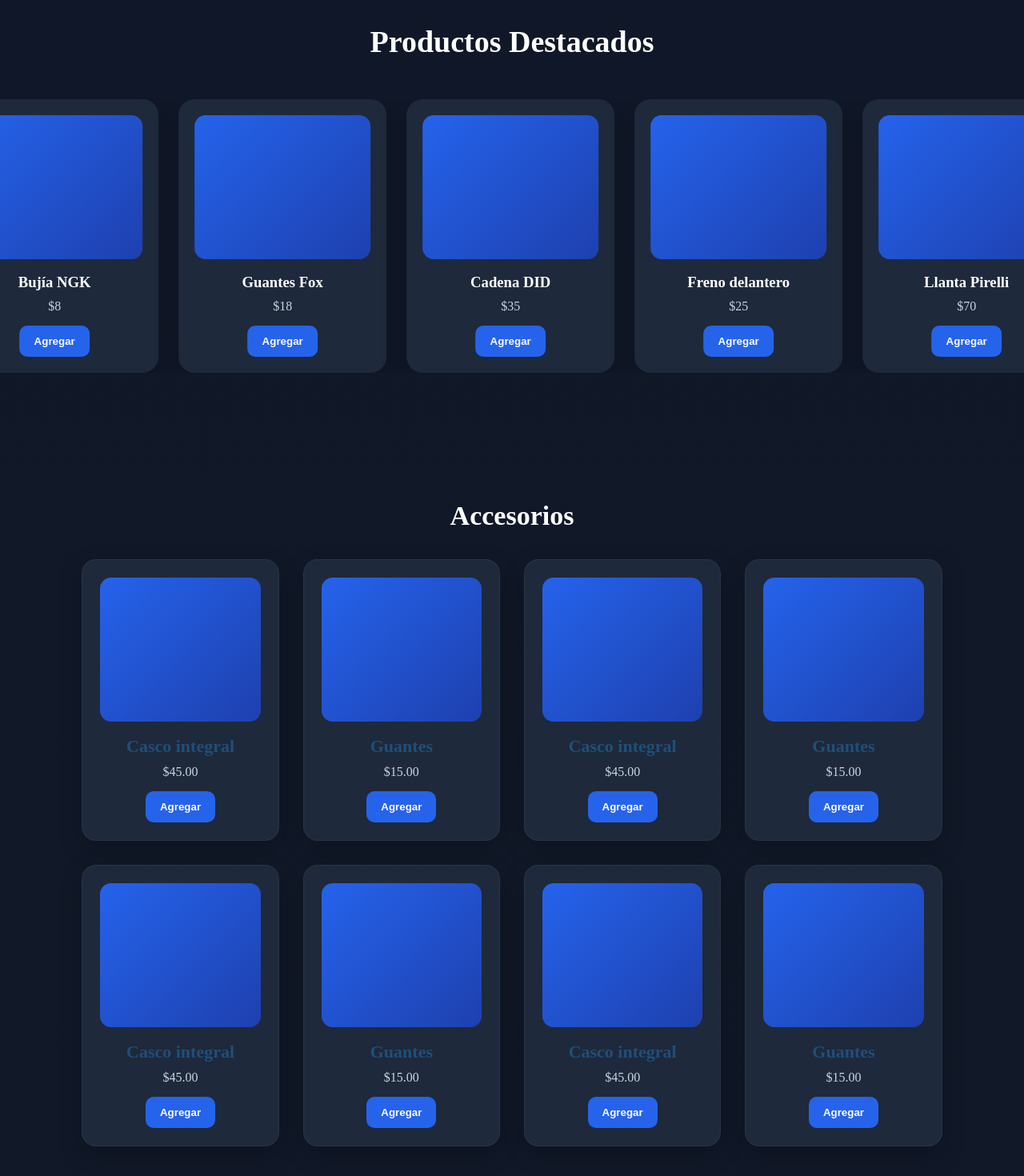
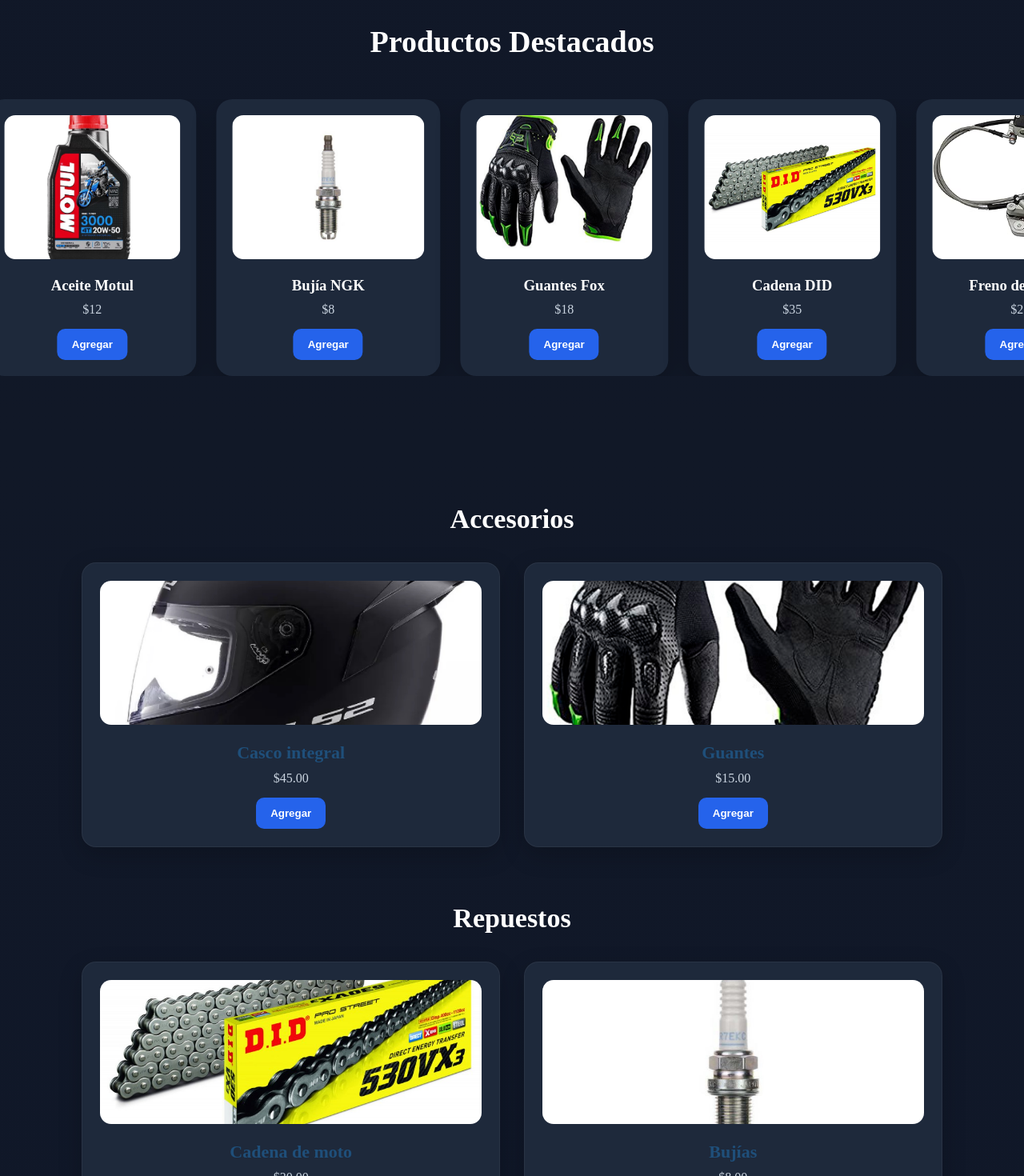
Before and after one commit to hilaaaA1015/MotoRepuestosAv, a React app: page / in a window 1280 px wide. Shown: the part 1560-3030 px from the top of the page at 80% size. Built offline with nearby package versions, Linux system fonts and the light colour scheme; the HTML template or start-up script is replaced by a standard one.

Commit message:
Carrito funcional y demas productos terminados

```diff
--- a/src/pages/Carrito/Carrito.css
+++ b/src/pages/Carrito/Carrito.css
@@ -77,3 +77,52 @@
 .continue-btn:hover{
   background:#2563eb;
 }
+
+.cart-items {
+  max-width: 900px;
+  margin: auto;
+}
+
+.cart-item {
+  display: flex;
+  align-items: center;
+  gap: 20px;
+  background: white;
+  padding: 15px;
+  margin-bottom: 20px;
+  border-radius: 10px;
+}
+
+.cart-image {
+  width: 120px;
+  height: 120px;
+  object-fit: cover;
+  border-radius: 10px;
+}
+.clear-cart-btn {
+  background: #d62828;
+  color: white;
+  border: none;
+  padding: 12px 20px;
+  border-radius: 8px;
+  cursor: pointer;
+  margin-bottom: 25px;
+  font-size: 16px;
+  transition: 0.3s;
+}
+
+.clear-cart-btn:hover {
+  background: #a4161a;
+}
+
+.cart-info {
+  display: flex;
+  flex-direction: column;
+  gap: 10px;
+}
+
+.cart-price {
+  color: #1f4f7a;
+  font-weight: bold;
+  font-size: 18px;
+}
--- a/src/pages/Carrito/Carrito.jsx
+++ b/src/pages/Carrito/Carrito.jsx
@@ -3,7 +3,8 @@
 
 export default function Carrito() {
 
-  const carrito = [];
+  const carrito =
+  JSON.parse(localStorage.getItem("carrito")) || [];
 
   return (
     <section className="cart-page">
@@ -36,9 +37,52 @@
 
         ) : (
 
-          <div>
-            carrito lleno
-          </div>
+          <div className="cart-items">
+
+  <h1>Tu carrito</h1>
+
+  <button
+  className="clear-cart-btn"
+  onClick={() => {
+
+    localStorage.removeItem("carrito");
+
+    window.location.reload();
+
+  }}
+>
+  Vaciar carrito
+</button>
+
+  {carrito.map((p, i) => (
+
+    <div key={i} className="cart-item">
+
+      <img
+        src={p.image}
+        alt={p.name}
+        className="cart-image"
+      />
+
+      <div>
+
+<div className="cart-info">
+
+  <h3>{p.name}</h3>
+
+  <p className="cart-price">
+    Precio: {p.price}
+  </p>
+
+</div>
+
+      </div>
+
+    </div>
+
+  ))}
+
+</div>
 
         )}
 
--- a/src/pages/Home/Home.jsx
+++ b/src/pages/Home/Home.jsx
@@ -1,10 +1,26 @@
 import { useState, useEffect } from "react";
 import Hero from "../../components/Hero/Hero";
 
+//=====================================================
+//Seccion donde se importan las imagenes en el proyecto
+//=====================================================
 
-import img1 from "../../assets/images/carrusel1.png";
-import img2 from "../../assets/images/csrrusel2.png";
-import img3 from "../../assets/images/carrusel3.png";
+import img1  from "../../assets/images/carrusel1.png";
+import img2  from "../../assets/images/csrrusel2.png";
+import img3  from "../../assets/images/carrusel3.png";
+import img4  from "../../assets/productos/aceites/aceitemotul.jpg";
+import img5  from "../../assets/productos/bujias/bujiangk.jpg";
+import img6  from "../../assets/productos/cadenas/cadenadid.jpg";
+import img7  from "../../assets/productos/cascos/cascols2.jpg";
+import img8  from "../../assets/productos/filtros/filtrodeaire.jpg";
+import img9  from "../../assets/productos/frenos/frenodelantero.jpg";
+import img10 from "../../assets/productos/guantes/guantesfox.jpg";
+import img11 from "../../assets/productos/kitluces/kitlucesled.jpg";
+import img12 from "../../assets/productos/llantas/llantapireli.jpg";
+import img13 from "../../assets/productos/retrovisores/retrovisores.jpg";
+
+
+
 
 import "./home.css";
 
@@ -12,7 +28,9 @@
 
   const [text, setText] = useState("");
 const fullText = "Encuentra repuestos, accesorios y lubricantes para tu moto al mejor precio.";
-
+//=========================================
+//UseEffect Primero
+//=========================================
 useEffect(() => {
   let i = 0;
 
@@ -26,54 +44,123 @@
   return () => clearInterval(typing);
 }, []);
 
+//================================================
+//Asignacion de imagenes de la parte de accesorios
+//================================================
 const categories = [
   {
     title: "Accesorios",
     items: [
-      { id: 1, name: "Casco integral", price: "$45.00" },
-      { id: 2, name: "Guantes", price: "$15.00" },
+      {
+        id: 1,
+        name: "Casco integral",
+        price: "$45.00",
+        image: img7,
+      },
+
+      {
+        id: 2,
+        name: "Guantes",
+        price: "$15.00",
+        image: img10,
+      },
     ],
   },
+
   {
     title: "Repuestos",
     items: [
-      { id: 3, name: "Cadena de moto", price: "$30.00" },
-      { id: 4, name: "Bujías", price: "$8.00" },
+      {
+        id: 3,
+        name: "Cadena de moto",
+        price: "$30.00",
+        image: img6,
+      },
+
+      {
+        id: 4,
+        name: "Bujías",
+        price: "$8.00",
+        image: img5,
+      },
     ],
   },
+
   {
     title: "Lubricantes",
     items: [
-      { id: 5, name: "Aceite para motor", price: "$12.00" },
-      { id: 6, name: "Grasa industrial", price: "$10.00" },
+      {
+        id: 5,
+        name: "Aceite para motor",
+        price: "$12.00",
+        image: img4,
+      },
+
+      {
+        id: 6,
+        name: "Grasa industrial",
+        price: "$10.00",
+        image: img8,
+      },
     ],
   },
 ];
 
+//==============================================================================
+//Seccion donde se Asignan las Imagenes para el carrusel de productos destacados
+//==============================================================================
 const featuredProducts = [
-  { id: 1, name: "Casco LS2", price: "$55" },
-  { id: 2, name: "Aceite Motul", price: "$12" },
-  { id: 3, name: "Bujía NGK", price: "$8" },
-  { id: 4, name: "Guantes Fox", price: "$18" },
-  { id: 5, name: "Cadena DID", price: "$35" },
-  { id: 6, name: "Freno delantero", price: "$25" },
-  { id: 7, name: "Llanta Pirelli", price: "$70" },
-  { id: 8, name: "Retrovisores", price: "$15" },
-  { id: 9, name: "Kit de luces LED", price: "$22" },
-  { id: 10, name: "Filtro de aire", price: "$14" },
+  { id: 1, name: "Casco LS2", price: "$55", image: img7 },
+  { id: 2, name: "Aceite Motul", price: "$12", image: img4 },
+  { id: 3, name: "Bujía NGK", price: "$8", image: img5 },
+  { id: 4, name: "Guantes Fox", price: "$18", image: img10 },
+  { id: 5, name: "Cadena DID", price: "$35", image: img6 },
+  { id: 6, name: "Freno delantero", price: "$25", image: img9 },
+  { id: 7, name: "Llanta Pirelli", price: "$70", image: img12 },
+  { id: 8, name: "Retrovisores", price: "$15", image: img13 },
+  { id: 9, name: "Kit de luces LED", price: "$22", image: img11 },
+  { id: 10, name: "Filtro de aire", price: "$14", image: img8 },
 ];
 
 const imagenes = [img1, img2, img3];
+
 const [index, setIndex] = useState(0);
+
 useEffect(() => {
+
   const intervalo = setInterval(() => {
+
     setIndex((prev) =>
       prev === imagenes.length - 1 ? 0 : prev + 1
     );
+
   }, 4000);
 
   return () => clearInterval(intervalo);
+
 }, []);
+
+
+// ======================================
+// FUNCION PARA AGREGAR AL CARRITO
+// ======================================
+
+const addToCart = (product) => {
+
+  const carritoActual =
+    JSON.parse(localStorage.getItem("carrito")) || [];
+
+  carritoActual.push(product);
+
+  localStorage.setItem(
+    "carrito",
+    JSON.stringify(carritoActual)
+  );
+
+ alert(`${product.name} agregado al carrito`);
+
+};
+
 
   return (
     <>
@@ -122,17 +209,23 @@
 
     <div className="featured-track">
 
-      {[...featuredProducts, ...featuredProducts].map((p, i) => (
+{featuredProducts.map((p, i) => (
 
   <div className="featured-card" key={i}>
 
-          <div className="product-image"></div>
+    <img
+      src={p.image}
+      alt={p.name}
+      className="product-image"
+    />
 
     <h3>{p.name}</h3>
 
     <p>{p.price}</p>
 
-          <button>Agregar</button>
+    <button onClick={() => addToCart(p)}>
+  Agregar
+</button>
 
   </div>
 
@@ -157,17 +250,23 @@
 
       <div className="grid">
 
-        {[...cat.items, ...cat.items, ...cat.items, ...cat.items].slice(0,8).map((p, i) => (
+        {cat.items.map((p, i) => (
 
        <div key={i} className="card">
 
-            <div className="product-image"></div>
+  <img
+    src={p.image}
+    alt={p.name}
+    className="product-image"
+  />
 
   <h3>{p.name}</h3>
 
   <p>{p.price}</p>
 
-            <button>Agregar</button>
+  <button onClick={() => addToCart(p)}>
+  Agregar
+</button>
 
 </div>
 
--- a/src/pages/Home/home.css
+++ b/src/pages/Home/home.css
@@ -50,6 +50,17 @@
 
   max-width: 1100px;
   margin: auto;
+}
+
+/* =========================
+   IMAGENES DE PRODUCTOS
+========================= */
+
+.product-image {
+  width: 100%;
+  height: 220px;
+  object-fit: cover;
+  border-radius: 10px;
 }
 
 /* ================= CARD ================= */
```
Lines whose indentation alone changed are shown as unchanged.
